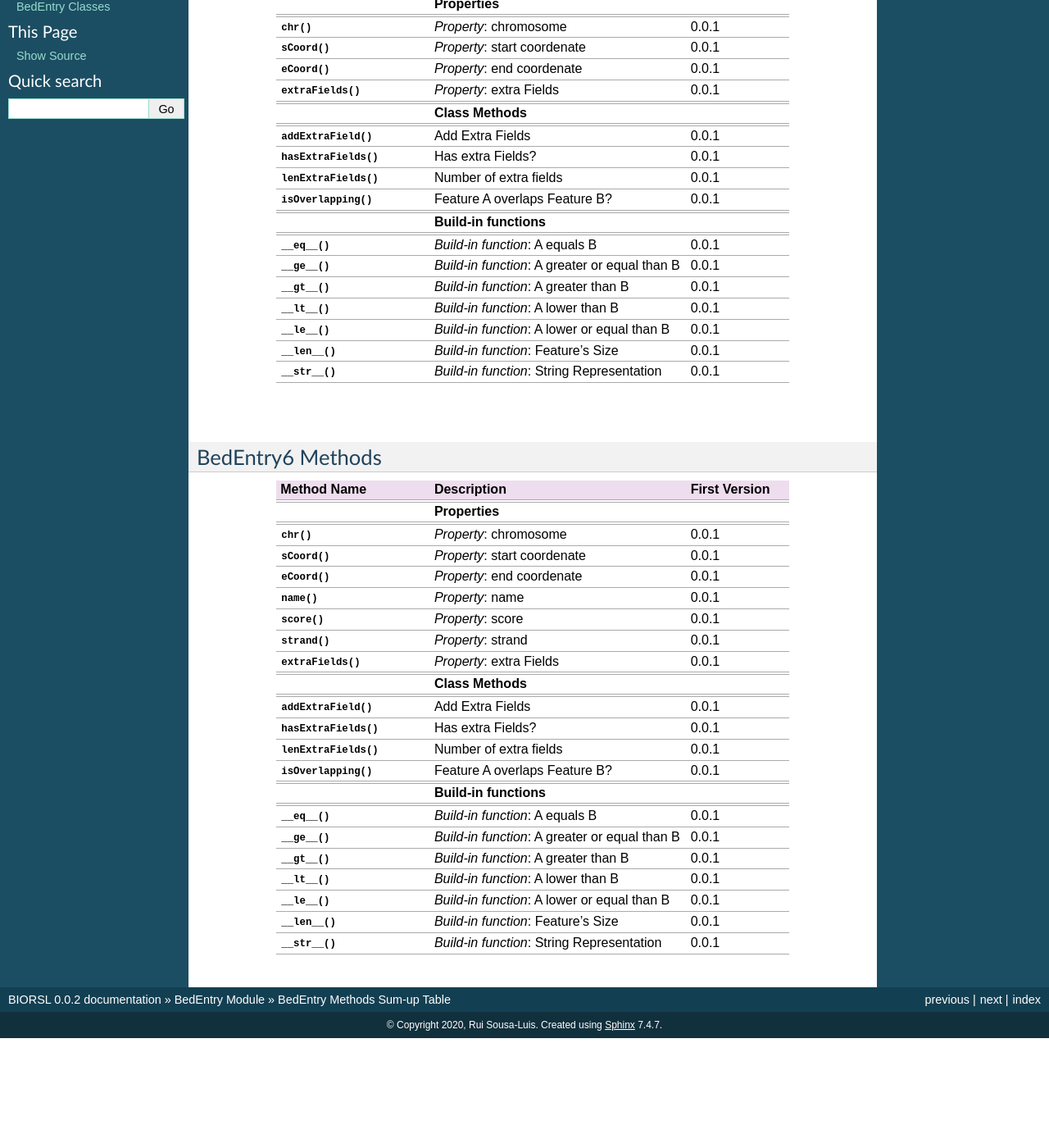
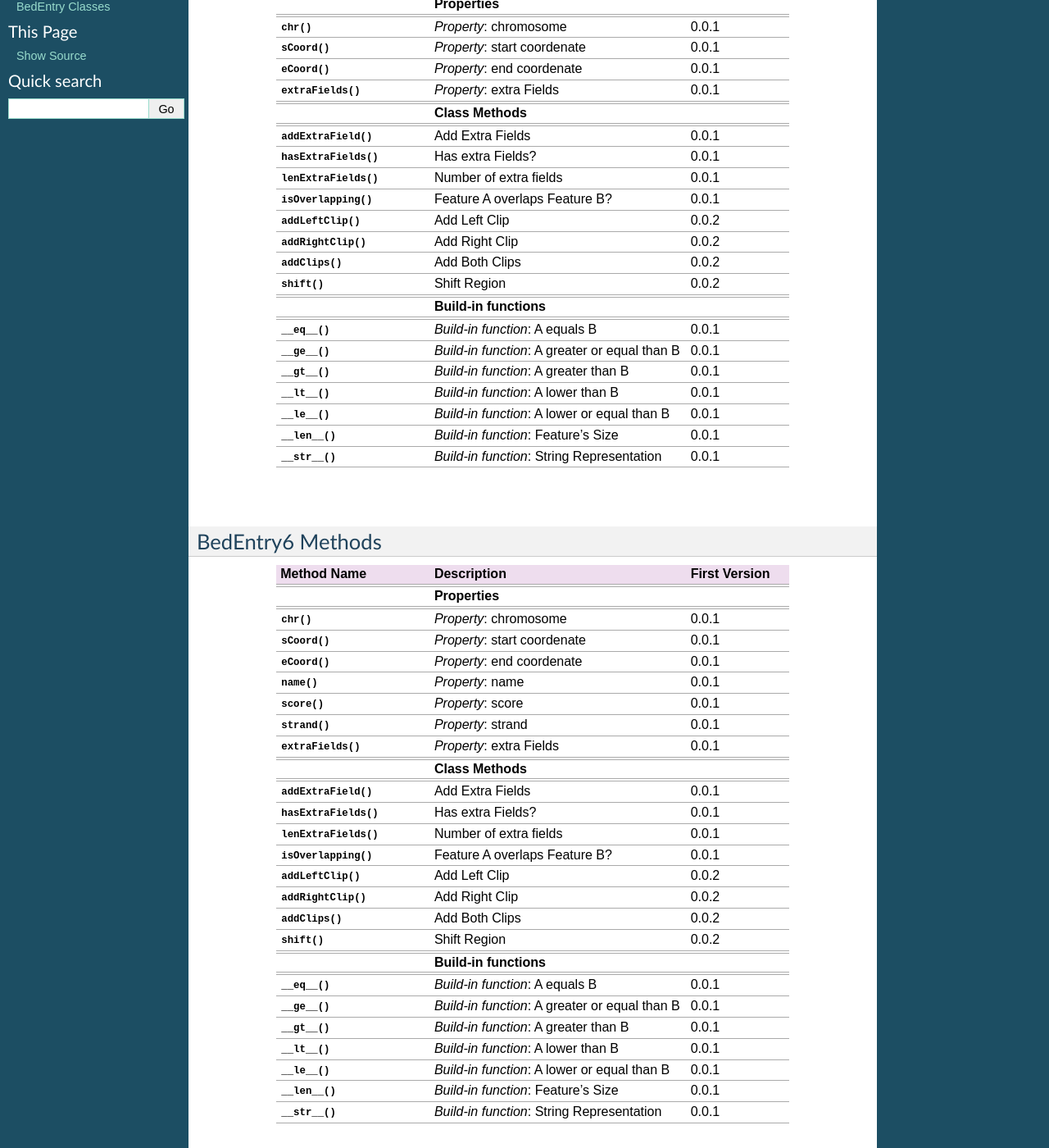
Before and after one commit to rluis/BIORSL, a Sphinx documentation site: the page built from docs/rstFiles/bedEntry/bedEntry_SumUpTable.rst, in a window 1280 px wide and 1400 px high, scrolled down 228 px. Shown: the whole window at 82% size. Built offline with Sphinx 7.4.7, drawn with Linux system fonts in a browser that asks for light colours; before the commit the page ends 1494 px from its top, so only the background shows below that.

Commit message:
Added methods shift, addClips, addLeftClip, addRightClip to BedEntry.py.
These functions were documented and a few examples of their usage were added to BedEntry_RSTIndex.rst file in the Module Usage Section.

Package version was updated from 0.0.1 to 0.0.2!

```diff
--- a/docs/conf.py
+++ b/docs/conf.py
@@ -24,6 +24,7 @@ author = 'Rui Sousa-Luis'
 
 # The full version, including alpha/beta/rc tags
 release = '0.0.2'
+release_date = "April 26, 2020"
 
 # -- General configuration ---------------------------------------------------
 
@@ -60,4 +61,5 @@ html_static_path = ['_static']
 rst_prolog = """
 .. |projectName| replace:: {}
 .. |projectVersion| replace::  {}
-""".format(project, release)
+.. |projectReleaseData| replace::  {}
+""".format(project, release, release_date)
--- a/docs/rstFiles/bedEntry/BedEntry_SumUpTable_BedEntry.csv
+++ b/docs/rstFiles/bedEntry/BedEntry_SumUpTable_BedEntry.csv
@@ -13,6 +13,10 @@ Method Name,Description,First Version
 :py:meth:`~bedEntry.BedEntry.BedEntry.hasExtraFields`,Has extra Fields? ,0.0.1
 :py:meth:`~bedEntry.BedEntry.BedEntry.lenExtraFields`,Number of extra fields,0.0.1
 :py:meth:`~bedEntry.BedEntry.BedEntry.isOverlapping`,Feature A overlaps Feature B?,0.0.1
+:py:meth:`~bedEntry.BedEntry.BedEntry.addLeftClip`,Add Left Clip ,0.0.2
+:py:meth:`~bedEntry.BedEntry.BedEntry.addRightClip`,Add Right Clip,0.0.2
+:py:meth:`~bedEntry.BedEntry.BedEntry.addClips`,Add Both Clips,0.0.2
+:py:meth:`~bedEntry.BedEntry.BedEntry.shift`,Shift Region,0.0.2
 ,,
 ,**Build-in functions**,
 ,,
--- a/docs/rstFiles/bedEntry/BedEntry_SumUpTable_BedEntry6.csv
+++ b/docs/rstFiles/bedEntry/BedEntry_SumUpTable_BedEntry6.csv
@@ -16,6 +16,10 @@ Method Name,Description,First Version
 :py:meth:`~bedEntry.BedEntry6.BedEntry6.hasExtraFields`,Has extra Fields? ,0.0.1
 :py:meth:`~bedEntry.BedEntry6.BedEntry6.lenExtraFields`,Number of extra fields,0.0.1
 :py:meth:`~bedEntry.BedEntry6.BedEntry6.isOverlapping`,Feature A overlaps Feature B?,0.0.1
+:py:meth:`~bedEntry.BedEntry6.BedEntry6.addLeftClip`,Add Left Clip ,0.0.2
+:py:meth:`~bedEntry.BedEntry6.BedEntry6.addRightClip`,Add Right Clip,0.0.2
+:py:meth:`~bedEntry.BedEntry6.BedEntry6.addClips`,Add Both Clips,0.0.2
+:py:meth:`~bedEntry.BedEntry6.BedEntry6.shift`,Shift Region,0.0.2
 ,,
 ,**Build-in functions**,
 ,,
--- a/docs/rstFiles/bedEntry/bedEntry_RSTIndex.rst
+++ b/docs/rstFiles/bedEntry/bedEntry_RSTIndex.rst
@@ -109,3 +109,9 @@ Module Usage
 
         #Get size of genomic region
         sizeRegion = len(a)
+
+        #Change Genomic Region
+        a.shift(10); print(a)        # Shift Region
+        a.addClips(10); print(a)     # Add clips on both sides
+        a.addLeftClip(10); print(a)  # Add clip on left side
+        a.addRightClip(10); print(a) # Add clip on right side
--- a/setup.py
+++ b/setup.py
@@ -2,7 +2,7 @@ from setuptools import setup
 
 setup(
     name='BIORSL',
-    version='0.0.1',
+    version='0.0.2',
     packages=['bedEntry', 'bedEntry.test', 'bedContainer', 'bedContainer.testing'],
     url='https://github.com/rluis/BIORSL',
     license='GPL-3.0',
```
Also changed, not shown: docs/rstFiles/contact.rst (+21 -0 lines), 2 other files.
